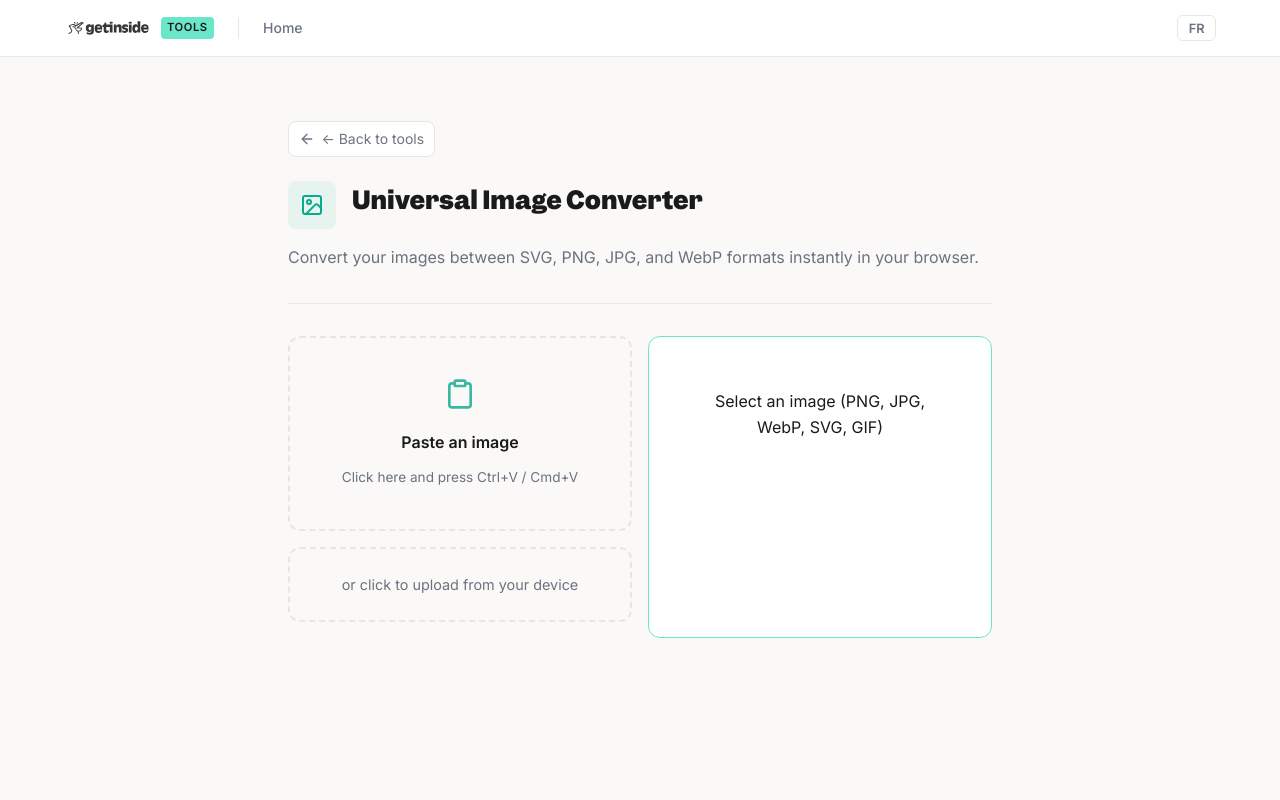
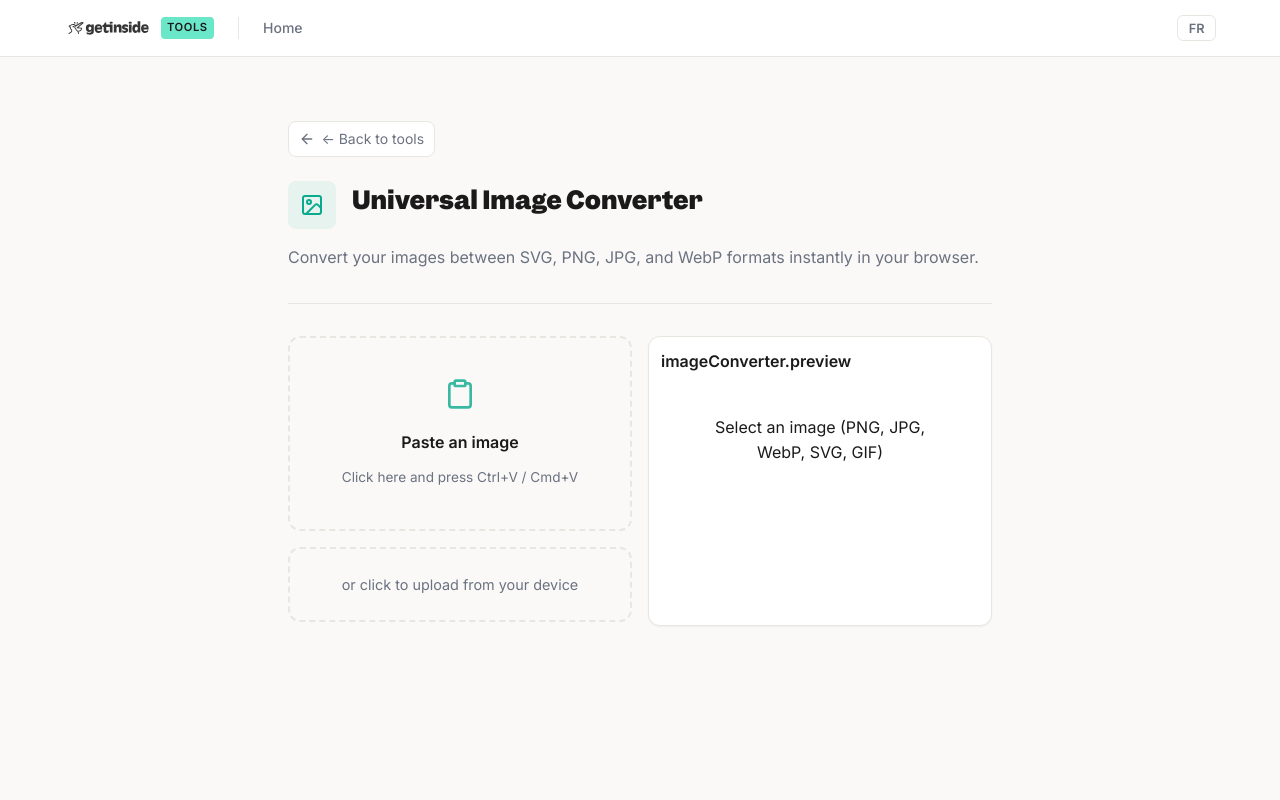
Before and after one commit to getinside-ops/tools, a Vue app: page /#/image-converter in a window 1280 px wide. Shown: the top 800 px of the page. Built offline with nearby package versions, Linux system fonts and the light colour scheme.

Commit message:
refactor: migrate ImageConverterView to GiResultCard
Co-authored-by: Qwen-Coder <qwen-coder@alibabacloud.com>

```diff
--- a/src/views/ImageConverterView.vue
+++ b/src/views/ImageConverterView.vue
@@ -57,15 +57,14 @@
       </div>
 
       <!-- Preview Area -->
-      <div class="gi-result" style="margin-top: 0">
+      <GiResultCard :title="t('imageConverter.preview')">
         <div v-if="sourceUrl" class="preview-wrapper">
-          <div class="gi-result-label">Preview</div>
           <img :src="sourceUrl" class="preview-img" />
         </div>
         <div v-else class="gi-text-muted" style="text-align: center; padding: 2rem;">
           {{ t('imageConverter.upload') }}
         </div>
-      </div>
+      </GiResultCard>
     </div>
   </ToolPageLayout>
 </template>
@@ -77,6 +76,7 @@ import { Image } from 'lucide-vue-next'
 import { getAvailableFormats, convertImage } from '../composables/useImageConverter'
 import GiImageUpload from '../components/GiImageUpload.vue'
 import GiFormField from '../components/GiFormField.vue'
+import GiResultCard from '../components/GiResultCard.vue'
 import ToolPageLayout from '../components/ToolPageLayout.vue'
 
 const { t } = useI18n()
```
